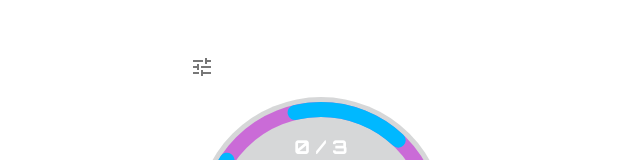
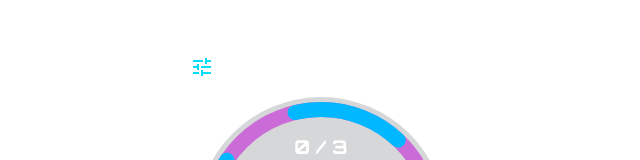
Before and after one commit to PilarCha/Vue-Pomodoro, a Vue app: page / in a window 1280 px wide. Shown: the part 196-356 px from the top of the page, without its empty margins (319-959 px from the left). Built offline with nearby package versions, Linux system fonts and the light colour scheme.

Commit message:
working on color pallate

```diff
--- a/src/assets/styles/pickTime.css
+++ /dev/null
@@ -1,3 +0,0 @@
-<style>
-
-</style>
--- a/src/assets/styles/timer.css
+++ b/src/assets/styles/timer.css
@@ -10,6 +10,7 @@
   --mid-cyan: #00b8ff;
   --light-cyan: #00fff9;
   --blue: #156cdb;
+  --settings-cyan: #00DCFC;
 }
 
 #app {
--- a/src/background.js
+++ b/src/background.js
@@ -1,5 +1,4 @@
 'use strict'
-
 import { app, protocol, BrowserWindow } from 'electron'
 import { createProtocol } from 'vue-cli-plugin-electron-builder/lib'
 import installExtension, { VUEJS_DEVTOOLS } from 'electron-devtools-installer'
--- a/src/components/PickTime.vue
+++ b/src/components/PickTime.vue
@@ -13,7 +13,7 @@
           class="ma-2"
           text
           icon
-          color="blue lighten-2"
+          style="color:var(--settings-cyan)"
         >
           <v-icon>mdi-tune</v-icon>
         </v-btn>
```
